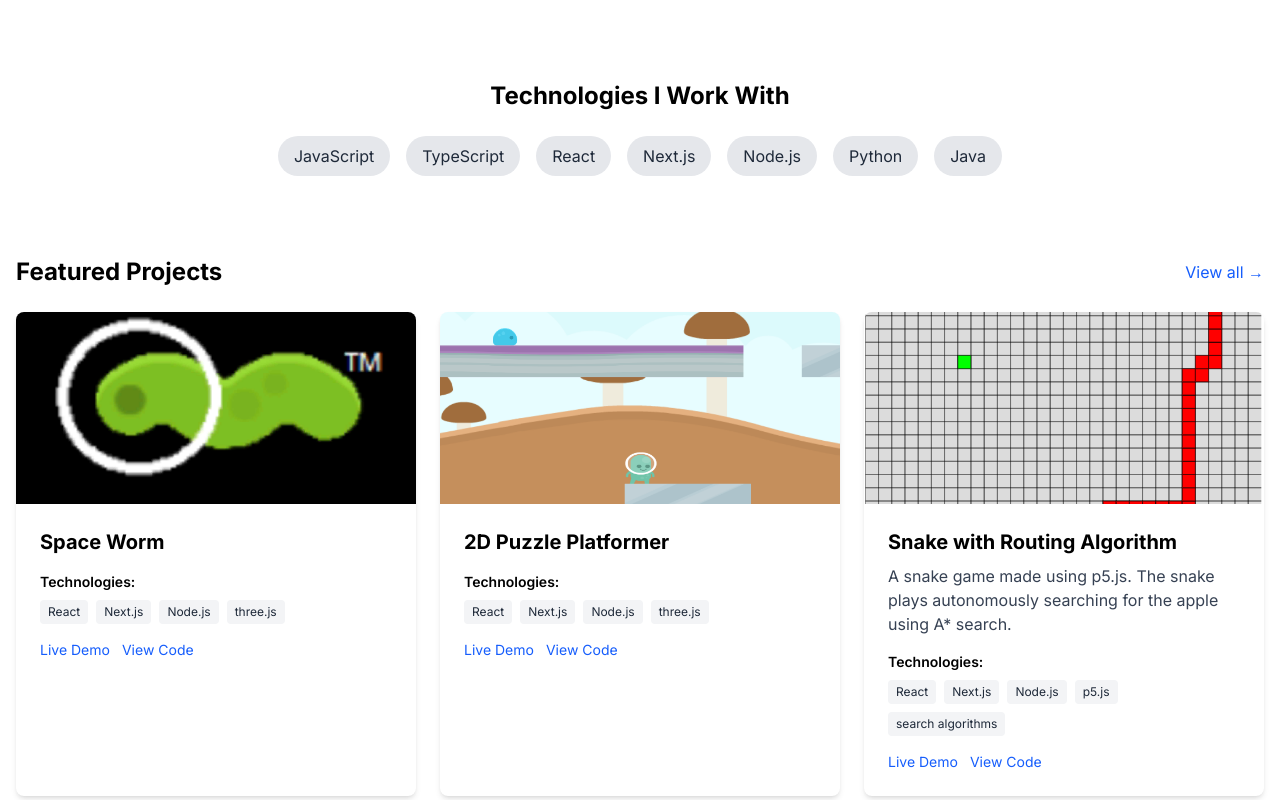
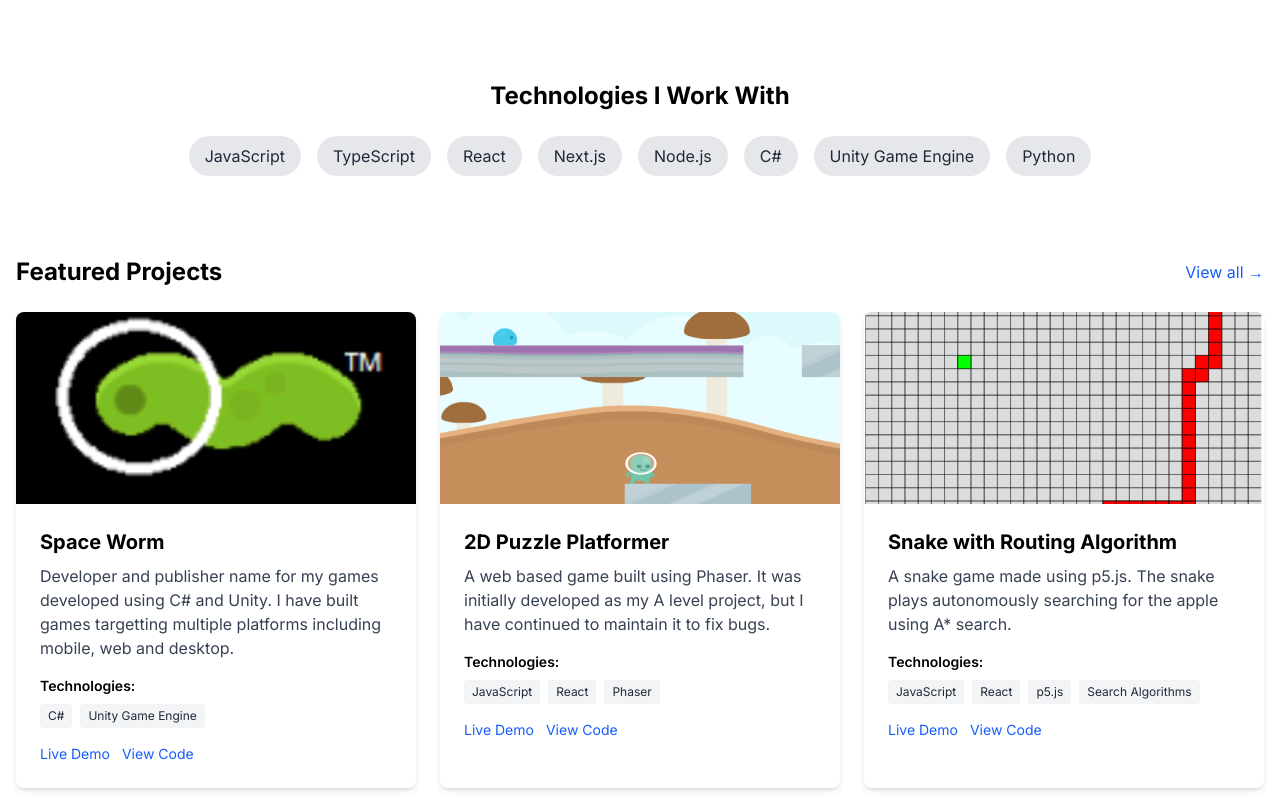
Before and after one commit to BenFielder1/portfolio, a Next.js app: page / in a window 1280 px wide. Shown: the part 520-1320 px from the top of the page. Built offline with nearby package versions, Linux system fonts and the light colour scheme.

Commit message:
Added descriptions to projects. Added README file

```diff
--- a/src/app/page.tsx
+++ b/src/app/page.tsx
@@ -53,7 +53,7 @@ export default function Home() {
             <section className="py-10">
                 <h2 className="text-2xl font-bold mb-6 text-center">Technologies I Work With</h2>
                 <div className="flex flex-wrap justify-center gap-4">
-                    {["JavaScript", "TypeScript", "React", "Next.js", "Node.js", "Python", "Java"].map((skill) => (
+                    {["JavaScript", "TypeScript", "React", "Next.js", "Node.js", "C#", "Unity Game Engine", "Python"].map((skill) => (
                         <span key={skill} className="bg-gray-200 px-4 py-2 rounded-full text-gray-800">
                             {skill}
                         </span>
--- a/src/components/Navbar.tsx
+++ b/src/components/Navbar.tsx
@@ -35,7 +35,7 @@ export default function Navbar() {
                     <Link href="/" className={`hover:text-blue-600 transition ${pathname === "/" ? "text-blue-600 font-medium" : ""}`}>Home</Link>
                     <Link href="/about" className={`hover:text-blue-600 transition ${pathname === "/about" ? "text-blue-600 font-medium" : ""}`}>About</Link>
                     <Link href="/projects" className={`hover:text-blue-600 transition ${pathname === "/projects" ? "text-blue-600 font-medium" : ""}`}>Projects</Link>
-                    <Link href="/skills" className={`hover:text-blue-600 transition ${pathname === "/skills" ? "text-blue-600 font-medium" : ""}`}>Skills</Link>
+                    {/* <Link href="/skills" className={`hover:text-blue-600 transition ${pathname === "/skills" ? "text-blue-600 font-medium" : ""}`}>Skills</Link> */}
                     <Link href="/education" className={`hover:text-blue-600 transition ${pathname === "/education" ? "text-blue-600 font-medium" : ""}`}>Education</Link>
                     <Link href="/experience" className={`hover:text-blue-600 transition ${pathname === "/experience" ? "text-blue-600 font-medium" : ""}`}>Experience</Link>
                     <Link href="/spaceworm" className={`hover:text-blue-600 transition ${pathname === "/spaceworm" ? "text-blue-600 font-medium" : ""}`}>Space Worm</Link>
--- a/src/components/ProjectCard.tsx
+++ b/src/components/ProjectCard.tsx
@@ -21,12 +21,19 @@ export default function ProjectCard({
     return (
         <div className="bg-white rounded-lg shadow-md overflow-hidden">
             <div className="relative h-48 w-full">
+                {demoLink && (
+                    <Link
+                        href={demoLink}
+                        rel="noopener noreferrer"
+                    >
                         <Image
                             src={imagePath}
                             alt={title}
                             fill
                             style={{ objectFit: "cover" }}
                         />
+                    </Link>
+                )}
             </div>
             <div className="p-6">
                 <h3 className="text-xl font-bold mb-2">{title}</h3>
--- a/src/data/projects.ts
+++ b/src/data/projects.ts
@@ -13,9 +13,9 @@ export const projects: Project[] = [
     {
         id: "project-1",
         title: "Space Worm",
-        description: "",
+        description: "Developer and publisher name for my games developed using C# and Unity. I have built games targetting multiple platforms including mobile, web and desktop.",
         imagePath: "/images/projects/logo5.png",
-        technologies: ["React", "Next.js", "Node.js", "three.js"],
+        technologies: ["C#", "Unity Game Engine"],
         demoLink: "/spaceworm",
         githubLink: "https://github.com/BenFielder1/snake-with-routing",
         featured: true,
@@ -23,9 +23,9 @@ export const projects: Project[] = [
     {
         id: "project-2",
         title: "2D Puzzle Platformer",
-        description: "",
+        description: "A web based game built using Phaser. It was initially developed as my A level project, but I have continued to maintain it to fix bugs.",
         imagePath: "/images/projects/game2.png",
-        technologies: ["React", "Next.js", "Node.js", "three.js"],
+        technologies: ["JavaScript", "React", "Phaser"],
         demoLink: "/projects/puzzleplatformer",
         githubLink: "https://github.com/BenFielder1/snake-with-routing",
         featured: true,
@@ -35,7 +35,7 @@ export const projects: Project[] = [
         title: "Snake with Routing Algorithm",
         description: "A snake game made using p5.js. The snake plays autonomously searching for the apple using A* search.",
         imagePath: "/images/projects/snake.png",
-        technologies: ["React", "Next.js", "Node.js", "p5.js", "search algorithms"],
+        technologies: ["JavaScript", "React", "p5.js", "Search Algorithms"],
         demoLink: "/projects/snake",
         githubLink: "https://github.com/BenFielder1/snake-with-routing",
         featured: true,
@@ -43,21 +43,21 @@ export const projects: Project[] = [
     {
         id: "project-4",
         title: "Three.js Planets Sketch",
-        description: "",
+        description: "A sketch of a solar system to gain experience using three.js.",
         imagePath: "/images/projects/planets.png",
-        technologies: ["React", "Next.js", "Node.js", "three.js"],
+        technologies: ["JavaScript", "React", "three.js"],
         demoLink: "/projects/planets",
         githubLink: "https://github.com/BenFielder1/snake-with-routing",
-        featured: true,
+        featured: false,
     },
     {
         id: "project-5",
         title: "Portable Bird Song Identifier",
-        description: "",
+        description: "A handheld device built on an Arduino Uno to help users identfy birds based on the song and surroundings.",
         imagePath: "/images/projects/birdsongidentifier.jpg",
-        technologies: ["React", "Next.js", "Node.js", "three.js"],
+        technologies: ["Arduino", "C/C++", "Hardware"],
         demoLink: "/projects/birdsongidentifier",
         githubLink: "https://github.com/BenFielder1/snake-with-routing",
-        featured: true,
+        featured: false,
     }
 ];
```
Also changed, not shown: 1 other file (tests, documents, lock files or other folders). Lines whose indentation alone changed are shown as unchanged.
